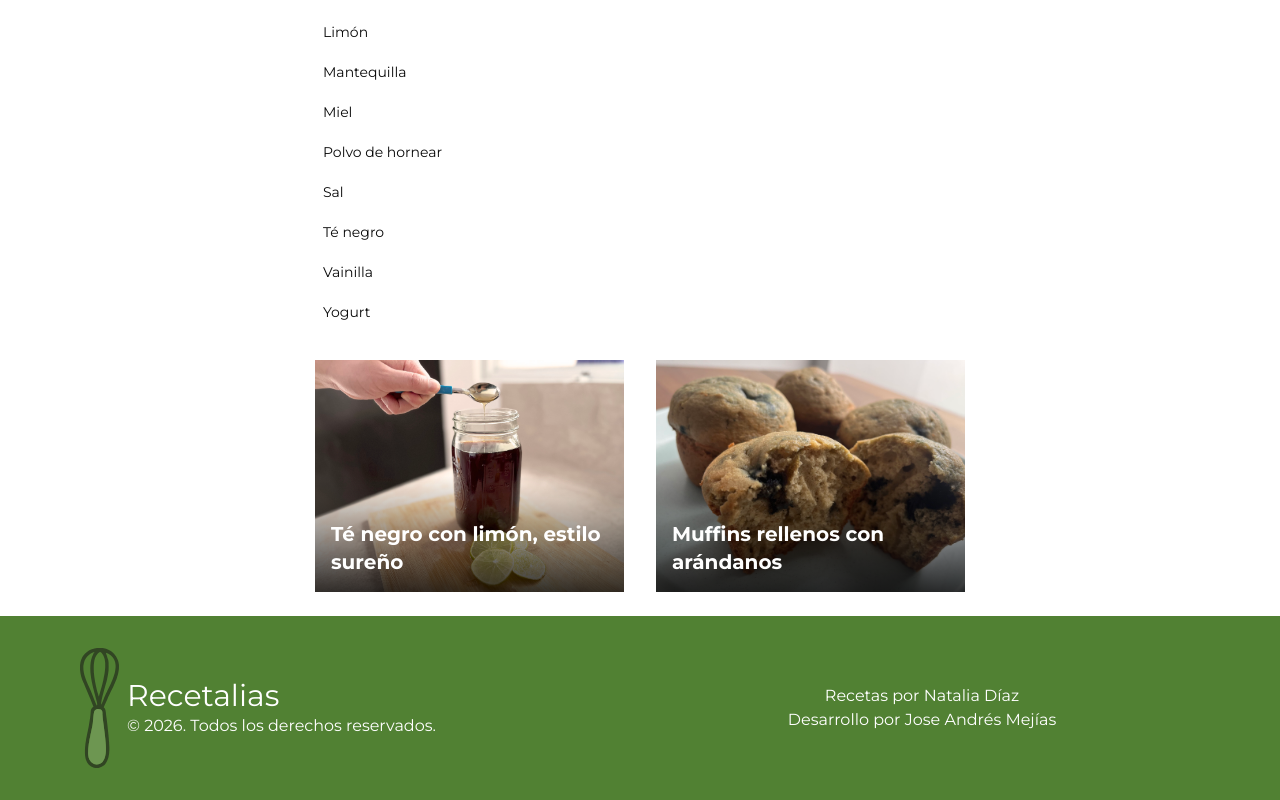
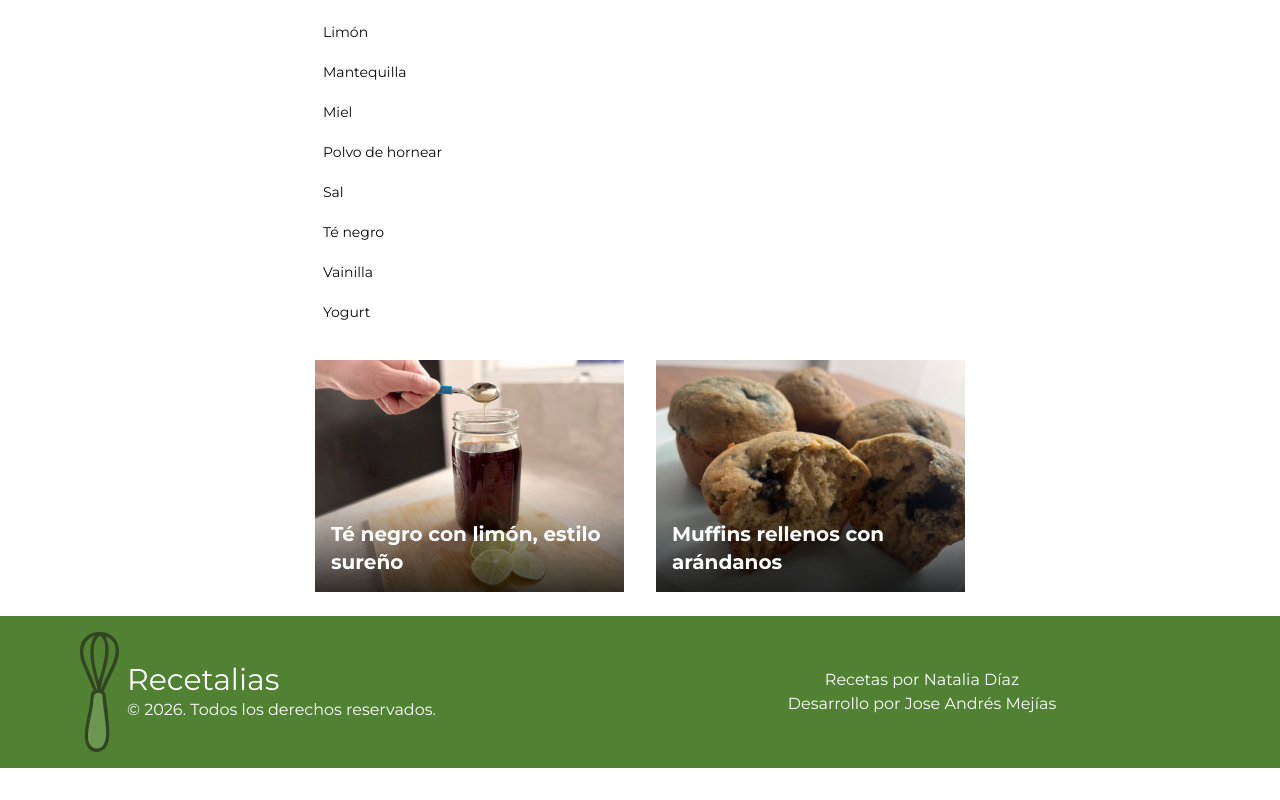
Before and after one commit to merojosa/recetalias, a SvelteKit app: page / in a window 1280 px wide. Shown: the part 556-1356 px from the top of the page. After the commit the page ends 1324 px from the top, so only its background shows below. Built offline with nearby package versions, Linux system fonts and the light colour scheme.

Commit message:
Fix footer padding

```diff
--- a/src/routes/+layout.svelte
+++ b/src/routes/+layout.svelte
@@ -23,7 +23,7 @@
 	{@render children()}
 </main>
 <footer
-	class="bg-primary gap-2 text-white py-8 px-6 md:px-20 flex justify-evenly flex-col sm:flex-row items-center"
+	class="bg-primary gap-2 text-white py-4 px-6 md:px-20 flex justify-evenly flex-col sm:flex-row items-center"
 >
 	<div class="flex justify-center sm:justify-start items-center gap-2 w-full flex-1">
 		<img class="h-30" src={Logo2} alt="Logo secundario de Recetalias" />
```
